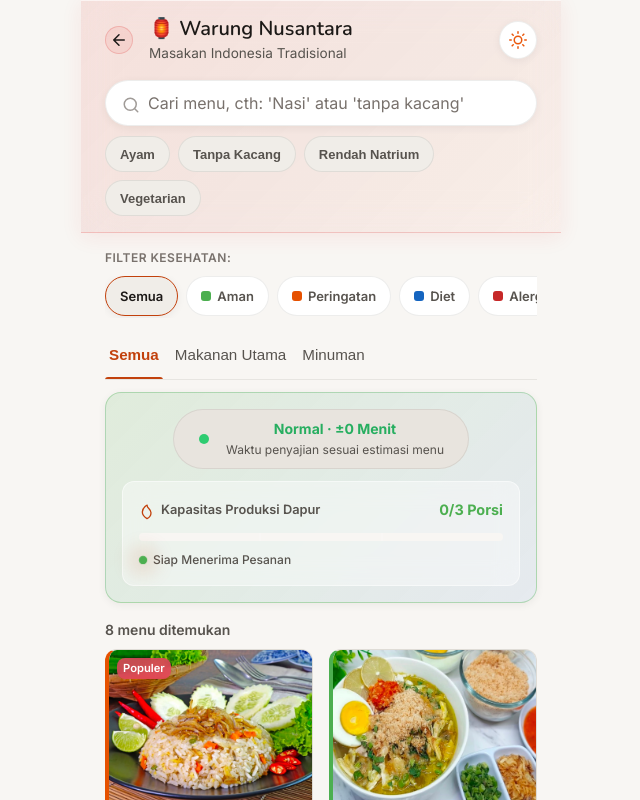
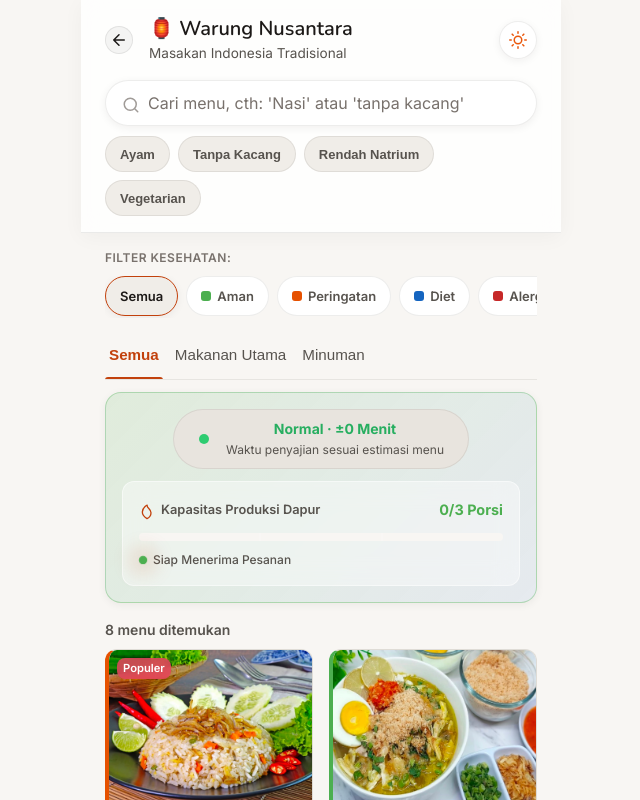
Before and after one commit to ZynxZyn/cleardine, a React (Vite) app: page /order in a window 1280 px wide. Both pictures are taken after a click on the element 640 px from the left and 564 px from the top of the page. Shown: the top 800 px of the page, without its empty margins (319-959 px from the left). Built offline with nearby package versions, Linux system fonts and the light colour scheme.

Commit message:
style: change header background to clean white frosted glass

```diff
--- a/src/components/Header/Header.css
+++ b/src/components/Header/Header.css
@@ -4,18 +4,12 @@
   z-index: 100;
   display: flex;
   flex-direction: column;
-  background: linear-gradient(
-    135deg,
-    rgba(220, 38, 38, 0.18) 0%,
-    rgba(185, 28, 28, 0.12) 50%,
-    rgba(239, 68, 68, 0.08) 100%
-  );
-  backdrop-filter: blur(20px) saturate(1.8);
-  -webkit-backdrop-filter: blur(20px) saturate(1.8);
-  border-bottom: 1px solid rgba(239, 68, 68, 0.25);
-  box-shadow:
-    0 4px 24px rgba(220, 38, 38, 0.12),
-    0 1px 0 rgba(255, 255, 255, 0.08) inset;
+  background: var(--glass-bg);
+  backdrop-filter: var(--glass-blur);
+  -webkit-backdrop-filter: var(--glass-blur);
+  border-bottom: 1px solid var(--glass-border);
+  box-shadow: var(--shadow-sm);
+  transition: all var(--transition-fast);
 }
 
 /* Top row: back button + title + theme toggle */
@@ -31,14 +25,13 @@
   padding: 0 var(--space-lg) var(--space-md);
 }
 
-/* Subtle red shimmer on the bottom border */
 .header--with-search {
-  border-bottom: 1px solid rgba(239, 68, 68, 0.3);
+  border-bottom: 1px solid var(--glass-border);
 }
 
 .back-button {
-  background: rgba(255, 255, 255, 0.1);
-  border: 1px solid rgba(255, 255, 255, 0.15);
+  background: var(--bg-surface);
+  border: 1px solid var(--glass-border);
   color: var(--text-primary);
   display: flex;
   align-items: center;
@@ -52,8 +45,8 @@
 }
 
 .back-button:hover {
-  background-color: rgba(239, 68, 68, 0.2);
-  border-color: rgba(239, 68, 68, 0.4);
+  background-color: var(--hover-bg);
+  border-color: var(--glass-border);
 }
 
 .header-content {
@@ -90,24 +83,17 @@
 
 /* Light Mode Overrides */
 body.light-mode .header {
-  background: linear-gradient(
-    135deg,
-    rgba(220, 38, 38, 0.10) 0%,
-    rgba(185, 28, 28, 0.07) 50%,
-    rgba(239, 68, 68, 0.04) 100%
-  );
-  border-bottom: 1px solid rgba(220, 38, 38, 0.18);
-  box-shadow:
-    0 4px 20px rgba(220, 38, 38, 0.08),
-    0 1px 0 rgba(255, 255, 255, 0.6) inset;
+  background: rgba(255, 255, 255, 0.82);
+  border-bottom: 1px solid rgba(0, 0, 0, 0.08);
+  box-shadow: 0 4px 20px rgba(0, 0, 0, 0.04);
 }
 
 body.light-mode .back-button {
-  background: rgba(220, 38, 38, 0.08);
-  border-color: rgba(220, 38, 38, 0.2);
+  background: rgba(0, 0, 0, 0.04);
+  border-color: rgba(0, 0, 0, 0.08);
 }
 
 body.light-mode .back-button:hover {
-  background-color: rgba(220, 38, 38, 0.15);
-  border-color: rgba(220, 38, 38, 0.35);
+  background-color: rgba(0, 0, 0, 0.08);
+  border-color: rgba(0, 0, 0, 0.12);
 }
```
